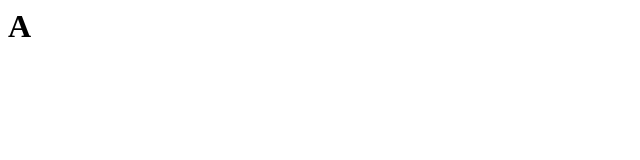
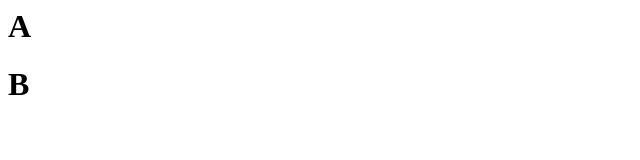
Before and after one commit to Jy98Prem2547/test, a plain HTML site: page index.html in a window 1280 px wide. Shown: the full height of the page, 0-640 px from the left. Drawn offline with Linux system fonts and the light colour scheme.

Commit message:
add text B

```diff
--- a/index.html
+++ b/index.html
@@ -1 +1,2 @@
 <h1>A</h1>
+<h1>B</h1>
```
